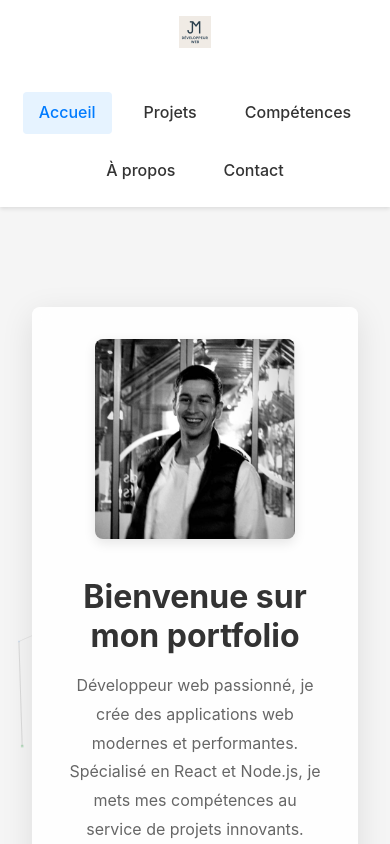
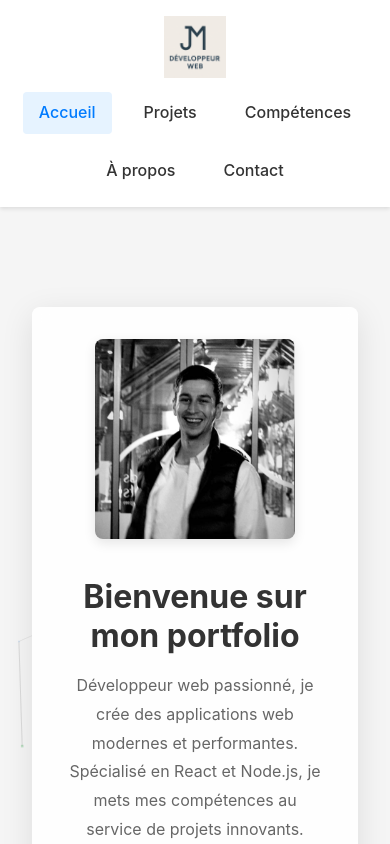
Before and after one commit to Poulidor-Jo/Portfolio-Dev, a React (Vite) app: page / in a window 390 px wide. Shown: the top 844 px of the page. Built offline with nearby package versions, Linux system fonts and the light colour scheme.

Commit message:
resize-logo-mobile

```diff
--- a/src/components/Layout/Header.scss
+++ b/src/components/Layout/Header.scss
@@ -64,7 +64,7 @@
       margin-right: 0;
 
       img {
-        height: 32px;
+        height: 62px;
       }
     }
 
```
